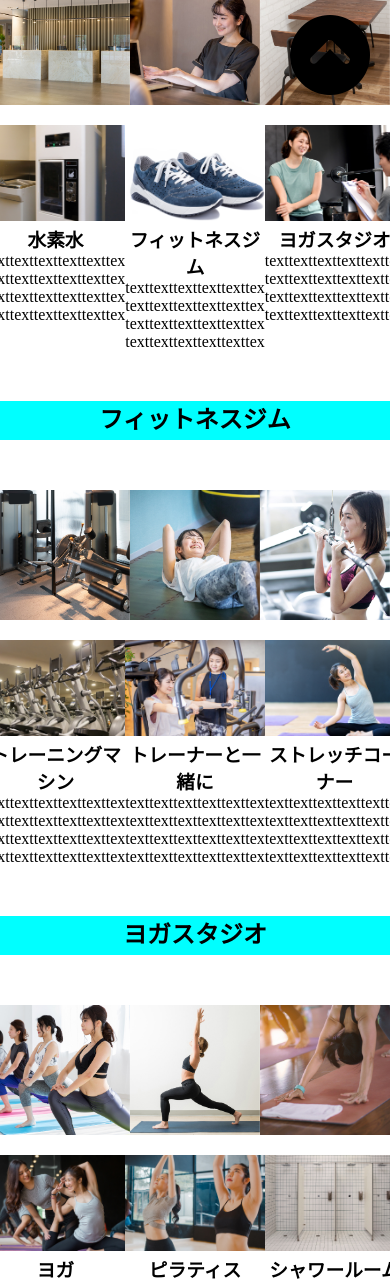
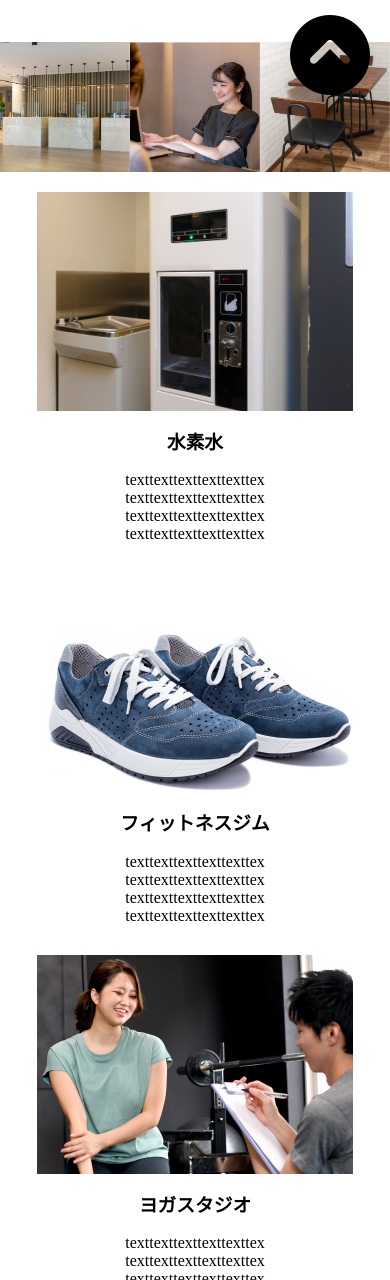
Before and after one commit to Airi-1998/0910-assignment, a plain HTML site: page fideal_0909/facility-1floor.html in a window 390 px wide. Shown: the part 720-2000 px from the top of the page. Drawn offline with nearby package versions, Linux system fonts and the light colour scheme; some packages are replaced by stand-ins of ours.

Commit message:
facility.cssにレスポンシブの変更を加えました。 facility.2にfacility.1をコピペして画像と必要な文字だけ変更しました。

```diff
--- a/fideal_0909/css/facility1.css
+++ b/fideal_0909/css/facility1.css
@@ -8,6 +8,13 @@
 
 
 /* セクションクラス：ファシリティーヘッダー*/
+
+/* 画面の最大幅設定 */
+#facility {
+  max-width: 1920px;
+}
+
+/* ヘッダーのバックグランド背景 */
 .facility-header {
     background-image: url(../images/facility2.jpg);
     background-size: cover;
@@ -17,43 +24,83 @@
     display: flex;
     justify-content: center;
     align-items: center;
+    margin-bottom: 50px;
 
-    @media screen and (max-width: 700px)  {
+    @media screen and (max-width: 650px)  {
       height: 30vh;
+    }
+
+    /* 元々700pxと400pxだった */
+
+    @media screen and (max-width: 370px)  {
+      height: 20vh;
+    }
+  }
+
+
+  /* ヘッダーのバックグランド背景にかかる「施設設備の文字」 */
+  .facility-header h1 {
+    color: #ffffff;
+    font-size: 50px;
+
+    @media screen and (max-width: 650px)  {
+      font-size: 20px;
+    }
+
+    @media screen and (max-width: 370px)  {
+      font-size: 10px;
     }
   }
 
 
 
-  .facility-header h1 {
-    color: #ffffff;
-    font-size: 36px;
-  }
+  /* セクションクラス：フロアマップ*/
 
-  .facility-header {
-    margin-bottom: 50px;
-  }
-
-
-  /* クラス：フロアマップ*/
-
+  /* 「1階/2階」のホバー箇所を包む要素 */
   .floor-guide {
     text-align: center;
     margin: 20px 0;
   }
 
+  /* 「1階/2階」のホバー箇所 */
   .floor-guide a {
+    font-size: 20px;
     text-decoration: none;
     color: #0077b6;
     font-weight: bold;
     margin: 0 10px;
+
+    @media screen and (max-width: 650px)  {
+      font-size: 15px;
     }
 
+    @media screen and (max-width: 370px)  {
+      font-size: 10px;
+    }
+  }
+
+  /* 「1階」大きい表示を包む要素 */
   .floor1 {
     text-align: center;
     margin: 20px 0;
   }
 
+  /* 「1階」大きい文字 */
+  #facility main .contents .floormap .floor1 h2 {
+    color: black;
+    font-size: 40px;
+    text-align: center;
+
+    @media screen and (max-width: 650px)  {
+      font-size: 30px;
+    }
+
+    @media screen and (max-width: 370px)  {
+      font-size: 20px;
+    }
+  }
+
+  /* 1階の地図写真 */
   .main-floor1-image {
     text-align: center;
     margin: 20px 0;
@@ -65,33 +112,52 @@
   }
 
 
-  /* セクションクラス：セクション */
+  /* セクションクラス：イメージズ */
 
-  #facility {
-    max-width: 1920px;
-  }
-
-  #facility .images {
+  #facility main .contents .images {
     margin-bottom: 50px;
   }
 
-  #facility .images .contents-sub-images {
+  #facility main .contents .images .moveup .contents-sub-images {
     margin-top: 20px;
-
   }
 
-  #facility .images .band h2 {
+  /* 「フロント」文字 */
+  #facility main .contents .images .band h2 {
+    font-size: 50px;
     text-align: center;
+    color: #ffffff;
+
+    @media screen and (max-width: 650px)  {
+      font-size: 30px;
+    }
+
+    @media screen and (max-width: 370px)  {
+      font-size: 20px;
+    }
   }
 
 
 
   #facility .images .band {
+    height: 150px;
     margin-bottom: 50px;
-    background-color: aqua;
-    line-height: 1.6;
+    background-color: #f6c7ac;
+    line-height: 3.0;
+
+    @media screen and (max-width: 650px)  {
+      height: 100px;
+      line-height: 3.5;
     }
 
+    @media screen and (max-width: 370px)  {
+      height: 80px;
+      line-height: 4.0;
+    }
+  }
+
+
+  /* メインイメージ */
   #facility .images .moveup .contents-main-images {
     display: flex;
     justify-content: center;
@@ -104,11 +170,38 @@
     }
   }
 
+
+  /* サブイメージ */
   #facility .images .contents-sub-images {
     display: flex;
     justify-content: center;
+
+    @media screen and (max-width: 650px)  {
+      display: flex;
+      justify-content: center;
+      flex-direction: column;
+      margin: 20px auto 0;
+      max-width: 350px;
+    }
+
+    @media screen and (max-width: 370px)  {
+      display: flex;
+      justify-content: center;
+      flex-direction: column;
+      margin: 20px auto 0;
+      max-width: 300px;
+    }
   }
 
   #facility .images .contents-sub-images div {
     text-align: center;
+    margin-bottom: 30px;
   }
+
+  #facility .images .contents-sub-images image {
+    flex: 1;
+  }
+
+  .contents-sub-title {
+    line-height: 3.0;
+  }
--- a/fideal_0909/facility-1floor.html
+++ b/fideal_0909/facility-1floor.html
@@ -59,33 +59,28 @@
                         </div>
                         <div class="contents-sub-images">
                             <div>
-                                <img alt="" src="images/reception4.jpg">
-                                <h3>水素水</h3>
+                                <img alt="" class="contents-sub-image" src="images/reception4.jpg">
+                                <h3 class="contents-sub-title">水素水</h3>
                                 <p>texttexttexttexttexttex</p>
                                 <p>texttexttexttexttexttex</p>
                                 <p>texttexttexttexttexttex</p>
                                 <p>texttexttexttexttexttex</p>
-
-
                             </div>
                             <div>
-                                <img alt="" src="images/reception5.jpg">
-                                <h3>フィットネスジム</h3>
+                                <img alt="" class="contents-sub-image" src="images/reception5.jpg">
+                                <h3 class="contents-sub-title">フィットネスジム</h3>
                                 <p>texttexttexttexttexttex</p>
                                 <p>texttexttexttexttexttex</p>
                                 <p>texttexttexttexttexttex</p>
                                 <p>texttexttexttexttexttex</p>
-
-
                             </div>
                             <div>
-                            <img alt="" src="images/reception6.jpg">
-                                <h3>ヨガスタジオ</h3>
+                            <img alt="" class="contents-sub-image" src="images/reception6.jpg">
+                                <h3 class="contents-sub-title">ヨガスタジオ</h3>
                                 <p>texttexttexttexttexttex</p>
                                 <p>texttexttexttexttexttex</p>
                                 <p>texttexttexttexttexttex</p>
                                 <p>texttexttexttexttexttex</p>
-
                             </div>
                         </div>
                     </div>
@@ -103,8 +98,8 @@
                         </div>
                         <div class="contents-sub-images">
                             <div>
-                                <img alt="" src="images/fitnessgym4.jpg">
-                                <h3>トレーニングマシン</h3>
+                                <img alt="" class="contents-sub-image" src="images/fitnessgym4.jpg">
+                                <h3 class="contents-sub-title">トレーニングマシン</h3>
                                 <p>texttexttexttexttexttex</p>
                                 <p>texttexttexttexttexttex</p>
                                 <p>texttexttexttexttexttex</p>
@@ -113,8 +108,8 @@
 
                             </div>
                             <div>
-                                <img alt="" src="images/fitnessgym5.jpg">
-                                <h3>トレーナーと一緒に</h3>
+                                <img alt="" class="contents-sub-image" src="images/fitnessgym5.jpg">
+                                <h3 class="contents-sub-title">トレーナーと一緒に</h3>
                                 <p>texttexttexttexttexttex</p>
                                 <p>texttexttexttexttexttex</p>
                                 <p>texttexttexttexttexttex</p>
@@ -123,13 +118,12 @@
 
                             </div>
                             <div>
-                            <img alt="" src="images/fitnessgym6.jpg">
-                                <h3>ストレッチコーナー</h3>
+                            <img alt="" class="contents-sub-image" src="images/fitnessgym6.jpg">
+                                <h3 class="contents-sub-title">ストレッチコーナー</h3>
                                 <p>texttexttexttexttexttex</p>
                                 <p>texttexttexttexttexttex</p>
                                 <p>texttexttexttexttexttex</p>
                                 <p>texttexttexttexttexttex</p>
-
                             </div>
                         </div>
                     </div>
@@ -147,24 +141,24 @@
                         </div>
                         <div class="contents-sub-images">
                             <div>
-                                <img alt="" src="images/yogastudio4.jpg">
-                                <h3>ヨガ</h3>
+                                <img alt="" class="contents-sub-image" src="images/yogastudio4.jpg">
+                                <h3 class="contents-sub-title">ヨガ</h3>
                                 <p>texttexttexttexttexttex</p>
                                 <p>texttexttexttexttexttex</p>
                                 <p>texttexttexttexttexttex</p>
                                 <p>texttexttexttexttexttex</p>
                             </div>
                             <div>
-                                <img alt="" src="images/yogastudio5.jpg">
-                                <h3>ピラティス</h3>
+                                <img alt="" class="contents-sub-image" src="images/yogastudio5.jpg">
+                                <h3 class="contents-sub-title">ピラティス</h3>
                                 <p>texttexttexttexttexttex</p>
                                 <p>texttexttexttexttexttex</p>
                                 <p>texttexttexttexttexttex</p>
                                 <p>texttexttexttexttexttex</p>
                             </div>
                             <div>
-                            <img alt="" src="images/yogastudio6.jpg">
-                                <h3>シャワールーム</h3>
+                            <img alt="" class="contents-sub-image" src="images/yogastudio6.jpg">
+                                <h3 class="contents-sub-title">シャワールーム</h3>
                                 <p>texttexttexttexttexttex</p>
                                 <p>texttexttexttexttexttex</p>
                                 <p>texttexttexttexttexttex</p>
```
Also changed, not shown: fideal_0909/facility-2floor.html (+60 -66 lines). Lines whose indentation alone changed are shown as unchanged.
